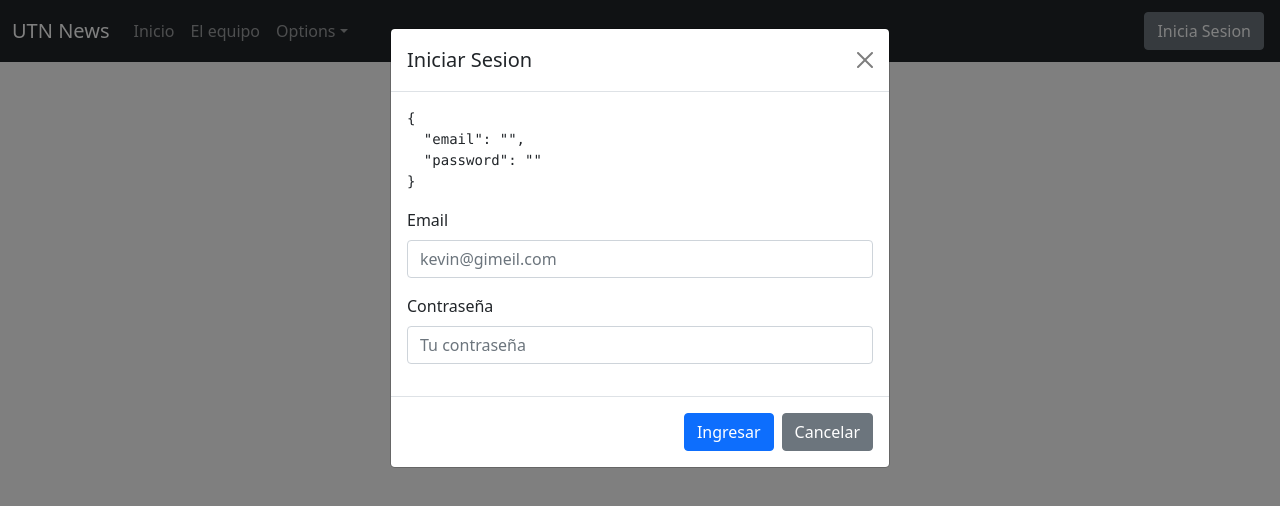
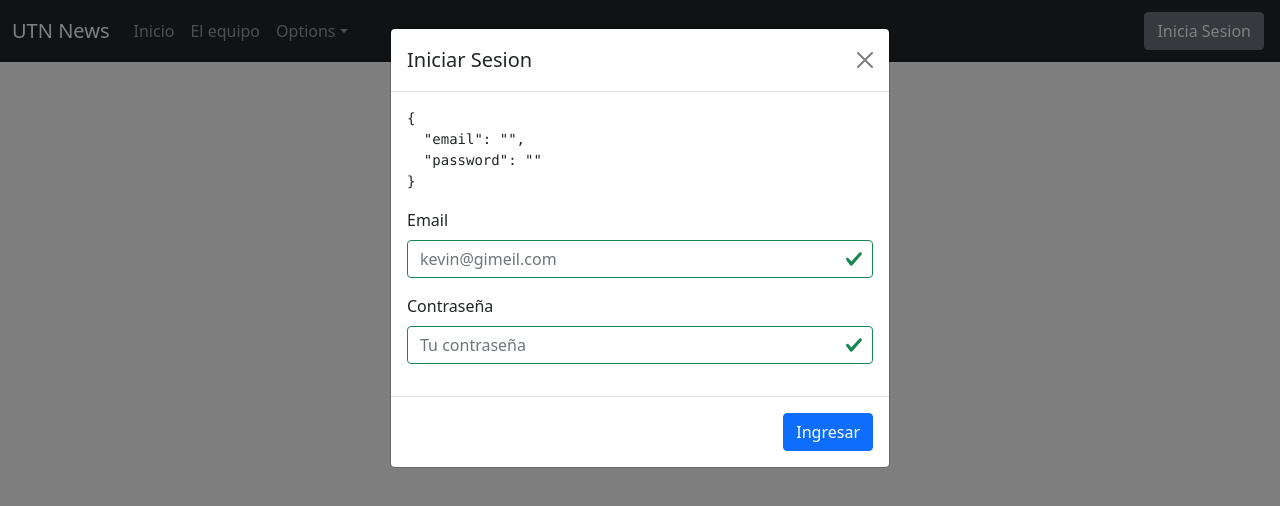
Before and after one commit to albakore/UTN-News, a React (Create React App) app in the folder newsapp/: page / in a window 1280 px wide. Both pictures are taken after a click on the button "Inicia Sesion". Shown: the top 506 px of the page. Built offline with nearby package versions, Linux system fonts and the light colour scheme.

Commit message:
validacion corregida

```diff
--- a/newsapp/src/components/BarraNav.js
+++ b/newsapp/src/components/BarraNav.js
@@ -1,4 +1,4 @@
-import React, { useState, useEffect} from "react";
+import React, { useState, useEffect } from "react";
 import {
   Nav,
   Navbar,
@@ -26,7 +26,6 @@
 } from "reactstrap";
 
 export default function BarraNav() {
-
   const [navToggler, setnavToggler] = useState(false);
   const [loggeado, setLoggeado] = useState(false);
   const mostrar = () => setnavToggler(!navToggler);
@@ -121,42 +120,41 @@
 
 function VentanaLogin({ modal, visible }) {
   const usuario = { email: "kevin", password: "1234" };
-  const [entradas, setEntradas] = useState({email:'',password:''});
-  const [formErrores,setFormErrores] = useState ({});
-  const [isSubmit, setIsSubmit] = useState(false)
+  const [entradas, setEntradas] = useState({ email: "", password: "" });
+  const [formErrores, setFormErrores] = useState({ ...entradas });
+  const [isSubmit, setIsSubmit] = useState(false);
 
   const handleEntradas = (e) => {
     const { name, value } = e.target;
-    setEntradas({...entradas, [name] : value});
+    setEntradas({ ...entradas, [name]: value });
   };
 
   const handleSubmit = (e) => {
     e.preventDefault();
     setFormErrores(validacion(entradas));
+  };
 
-    setIsSubmit(true);
-  }
-
-  useEffect(()=>{
-    if(Object.keys(formErrores).length === 0 && isSubmit){
-        console.log(formErrores);
+  useEffect(() => {
+    if (Object.keys(formErrores).length === 0) {
+      console.log(formErrores);
     }
-  },[formErrores])
-
+  }, [formErrores]);
 
 
   const validacion = (valores) => {
-    const errores = {};
-    const regex = new RegExp('^[a-zA-Z0-9._:$!%-]+@[a-zA-Z0-9.-]+.[a-zA-Z]$');
-    if (!valores.email){
-        errores.email = "El email es requerido!";
+    const errores = { email: "", password: "" };
+    const regex = new RegExp("^[a-zA-Z0-9._:$!%-]+@[a-zA-Z0-9.-]+.[a-zA-Z]$");
+    if (!valores.email) {
+      errores.email = "El email es requerido!";
     }
-    if (!valores.password){
-        errores.password = "La contraseña es requerida!";
+    if (regex.test(valores.email)) {
+        errores.email = "La informacion no corresponde a un mail valido.";
+      }
+    if (!valores.password) {
+      errores.password = "La contraseña es requerida!";
     }
     return errores;
-
-  }
+  };
 
   return (
     <Modal isOpen="true">
@@ -165,7 +163,7 @@
         <pre>{JSON.stringify(entradas, undefined, 2)}</pre>
         <Form>
           <FormGroup>
-            <Label for="exampleEmail">Email</Label>
+            <Label htmlFor="exampleEmail">Email</Label>
             <Input
               id="exampleEmail"
               name="email"
@@ -173,11 +171,13 @@
               type="email"
               value={entradas.email}
               onChange={handleEntradas}
+              invalid={formErrores.email.length > 0}
+              valid={!formErrores.email.length > 0}
             />
-            <FormFeedback valid>Tu mail es correcto.</FormFeedback>
+            <FormFeedback invalid>{formErrores.email}</FormFeedback>
           </FormGroup>
           <FormGroup>
-            <Label for="examplePassword">Contraseña</Label>
+            <Label htmlFor="examplePassword">Contraseña</Label>
             <Input
               id="examplePassword"
               name="password"
@@ -185,18 +185,17 @@
               type="password"
               value={entradas.password}
               onChange={handleEntradas}
+              invalid={formErrores.password.length > 0}
+              valid={!formErrores.password.length > 0}
             />
             <FormFeedback invalid>{formErrores.password}</FormFeedback>
-
-
           </FormGroup>
         </Form>
       </ModalBody>
       <ModalFooter>
-        <Button color="primary" onSubmit={handleSubmit}>
+        <Button color="primary" type="button" onClick={handleSubmit}>
           Ingresar
-        </Button>{" "}
-        <Button onClick={() => modal(false)}>Cancelar</Button>
+        </Button>
       </ModalFooter>
     </Modal>
   );
```
